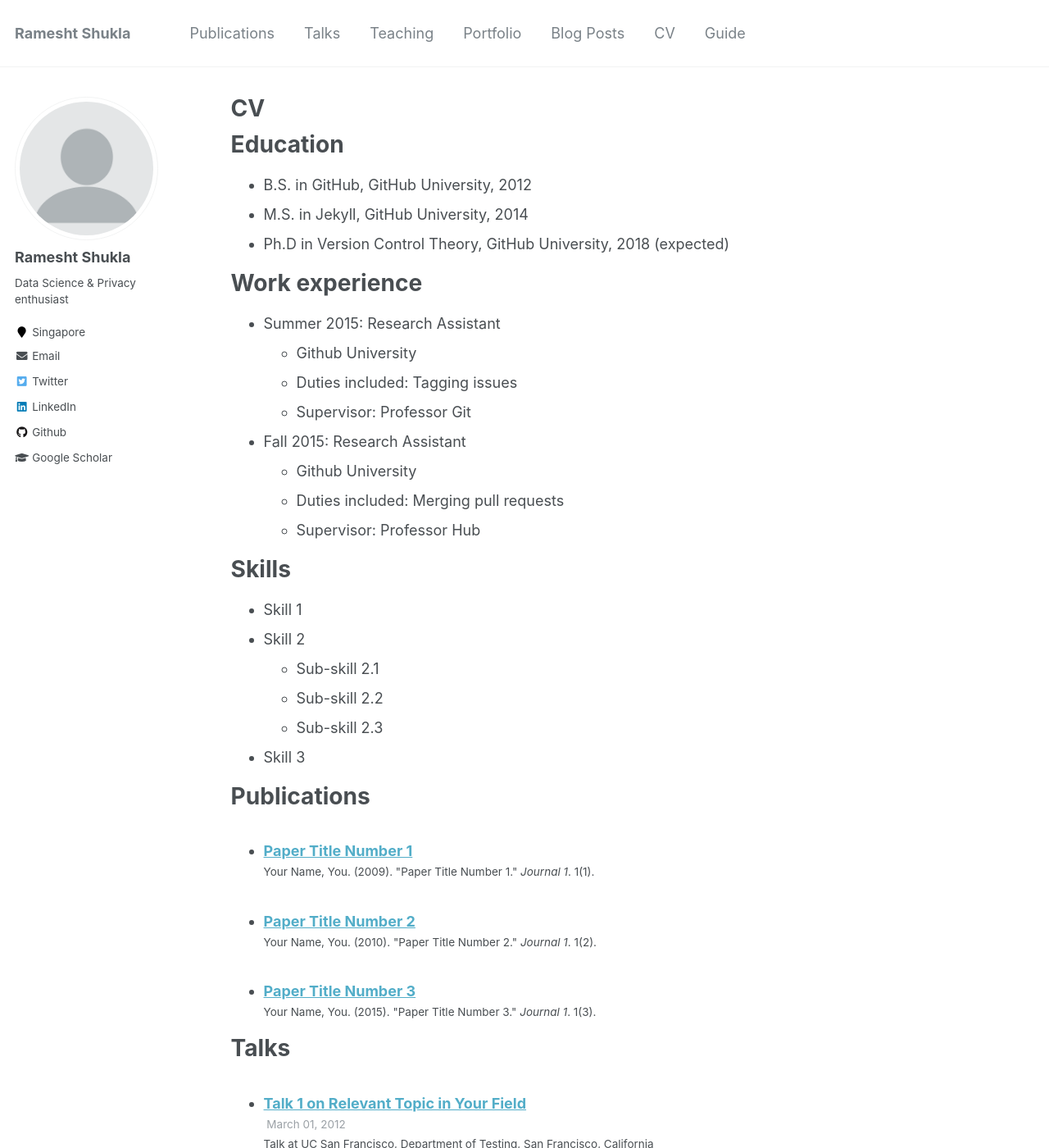
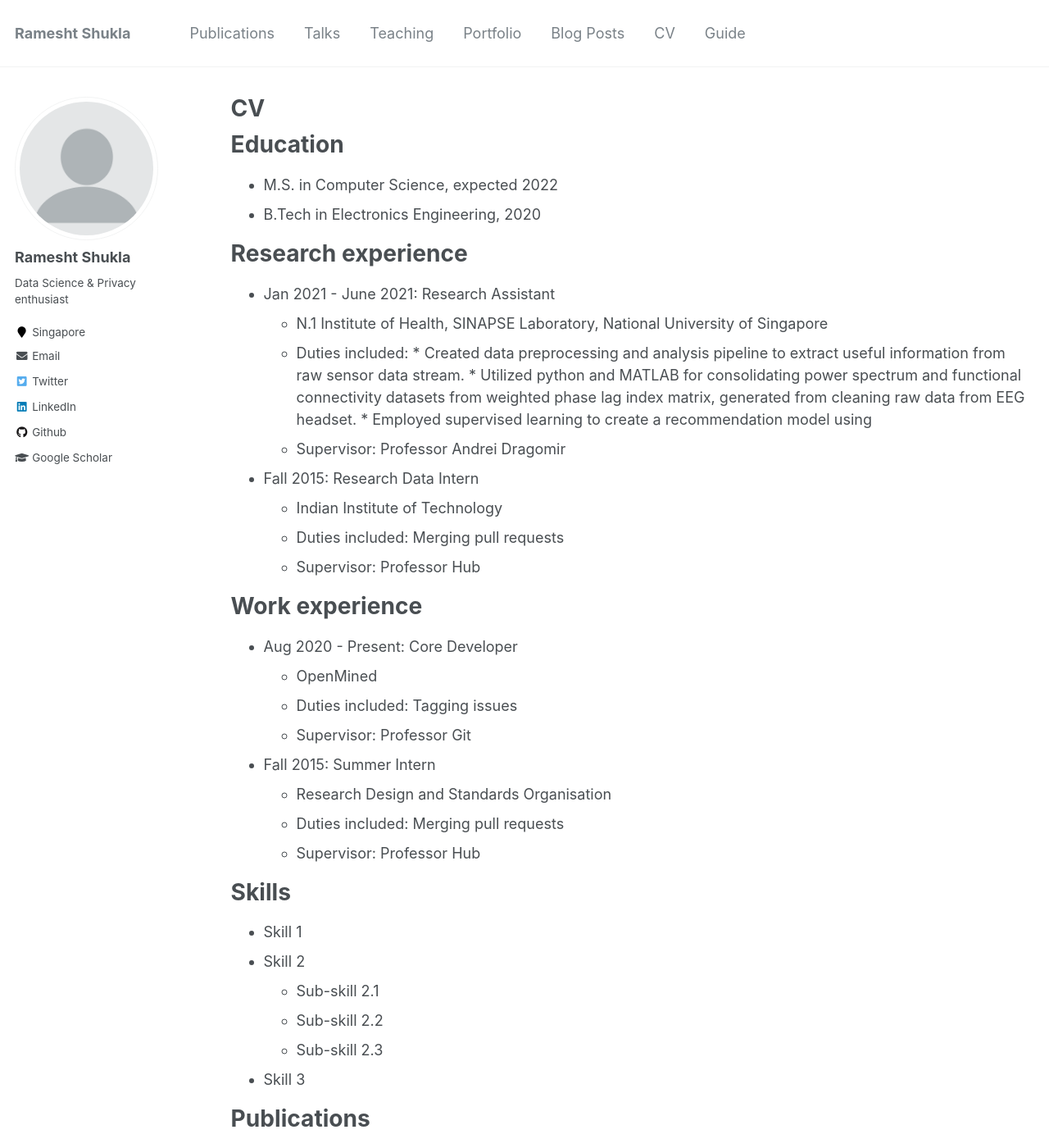
Before and after one commit to ramesht007/ramesht007.github.io, a Jekyll site: the page built from _pages/cv.md, in a window 1280 px wide and 1400 px high. Shown: the whole window at 82% size. Built offline with Jekyll 4.4.1, drawn with Linux system fonts in a browser that asks for light colours; a file with an impossible date is left out.

Commit message:
update info

```diff
--- a/_pages/cv.md
+++ b/_pages/cv.md
@@ -11,19 +11,33 @@ redirect_from:
 
 Education
 ======
-* B.S. in GitHub, GitHub University, 2012
-* M.S. in Jekyll, GitHub University, 2014
-* Ph.D in Version Control Theory, GitHub University, 2018 (expected)
+* M.S. in Computer Science, expected 2022
+* B.Tech in Electronics Engineering, 2020
+
+Research experience
+======
+* Jan 2021 - June 2021: Research Assistant
+  * N.1 Institute of Health, SINAPSE Laboratory, National University of Singapore
+  * Duties included:
+        * Created data preprocessing and analysis pipeline to extract useful information from raw sensor data stream.
+        * Utilized python and MATLAB for consolidating power spectrum and functional connectivity datasets from weighted phase                                                       lag index matrix, generated from cleaning raw data from EEG headset.
+        * Employed supervised learning to create a recommendation model using
+  * Supervisor: Professor Andrei Dragomir
+
+* Fall 2015: Research Data Intern
+  * Indian Institute of Technology
+  * Duties included: Merging pull requests
+  * Supervisor: Professor Hub
 
 Work experience
 ======
-* Summer 2015: Research Assistant
-  * Github University
+* Aug 2020 - Present: Core Developer
+  * OpenMined
   * Duties included: Tagging issues
   * Supervisor: Professor Git
 
-* Fall 2015: Research Assistant
-  * Github University
+* Fall 2015: Summer Intern
+  * Research Design and Standards Organisation
   * Duties included: Merging pull requests
   * Supervisor: Professor Hub
 
--- a/_publications/2009-10-01-paper-title-number-1.md
+++ b/_publications/2009-10-01-paper-title-number-1.md
@@ -1,10 +1,10 @@
 ---
-title: "Paper Title Number 1"
+title: "Prediction and Assessment of Rock Burst Using Various Meta-Heuristic Approaches"
 collection: publications
 permalink: /publication/2009-10-01-paper-title-number-1
 excerpt: 'This paper is about the number 1. The number 2 is left for future work.'
-date: 2009-10-01
-venue: 'Journal 1'
+date: 2021
+venue: 'Mining, Metallurgy & Exploration'
 paperurl: 'http://academicpages.github.io/files/paper1.pdf'
 citation: 'Your Name, You. (2009). &quot;Paper Title Number 1.&quot; <i>Journal 1</i>. 1(1).'
 ---
```
